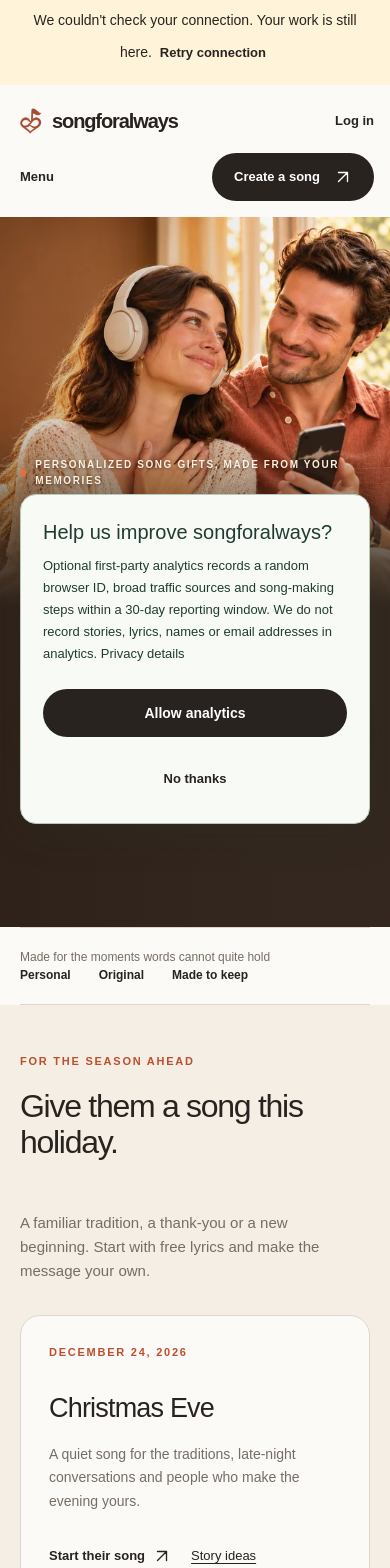
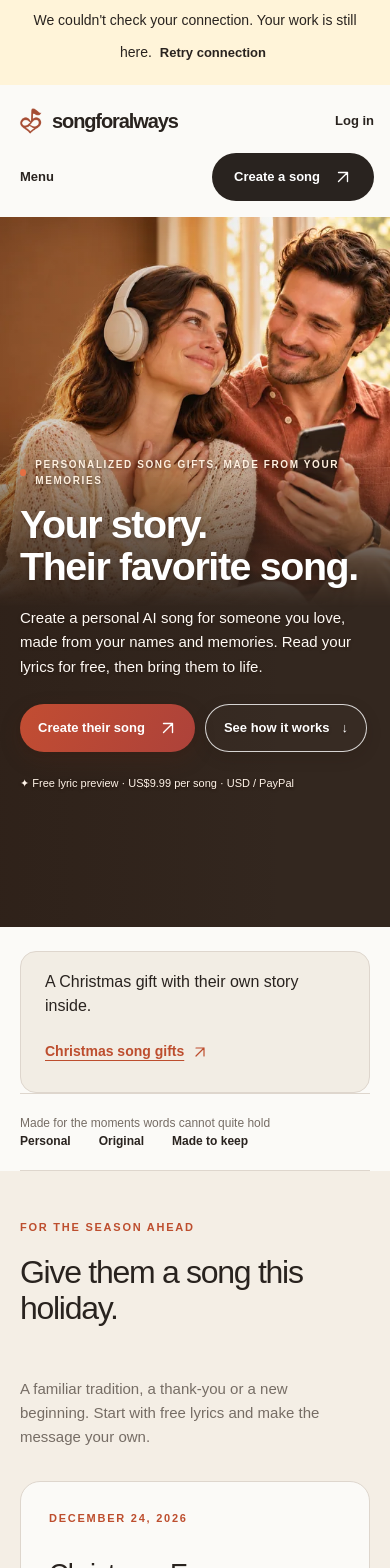
Before and after one commit to victorview888/songgift, a Next.js app: page / in a window 390 px wide. Shown: the top 1568 px of the page. Built offline with nearby package versions, Linux system fonts and the light colour scheme; no server answers.

Commit message:
Improve mobile consent and occasion song discovery (#27)

```diff
--- a/scripts/test-seo-runtime.mjs
+++ b/scripts/test-seo-runtime.mjs
@@ -186,9 +186,11 @@ try {
   }, await (await get('/sitemap.xml')).text());
   for (const path of ['/pricing', '/policies/terms', '/guides/review-lyrics-before-music', '/guides/give-a-personal-song-gift'])
     assert.equal(updatedMap[path], '2026-11-16', path + ': fixed content update date');
-  for (const path of ['/', '/help']) assert.equal(updatedMap[path], '2026-11-23', path + ': fixed date for the FAQ expansion');
-  for (const path of ['/create', '/occasions', ...publicPaths.filter(path => path.startsWith('/occasions/'))])
+  assert.equal(updatedMap['/help'], '2026-11-23', '/help: fixed date for the FAQ expansion');
+  for (const path of ['/create', '/occasions'])
     assert.equal(updatedMap[path], '2026-11-23', path + ': fixed date for the image-credit cleanup');
+  for (const path of ['/', ...publicPaths.filter(path => path.startsWith('/occasions/'))])
+    assert.equal(updatedMap[path], '2026-11-24', path + ': fixed date for the search landing improvements');
   passed('Sitemap reports stable dates for actual public content edits');
   console.log(`SEO runtime: ${checks} checks passed against ${base.origin}; public price US$${expectedPrice}.`);
   await context.close();
--- a/src/app/experience.css
+++ b/src/app/experience.css
@@ -267,33 +267,34 @@ h1, h2, h3 { overflow-wrap: anywhere; }
 }
 
 .usage-consent {
-  position: fixed;
-  z-index: 100;
-  bottom: 20px;
-  left: 20px;
-  right: 20px;
-  max-width: 880px;
-  margin: auto;
+  display: grid;
+  grid-template-columns: minmax(0, 1fr) auto;
+  align-items: center;
+  gap: 20px;
+  width: min(1080px, calc(100% - 40px));
+  margin: 32px auto;
   padding: 22px;
   background: #f8faf5;
   border: 1px solid #b9c8b8;
   border-radius: 16px;
   box-shadow: 0 10px 40px #203c3220;
   color: #203c32;
-  max-height: 75vh;
-  overflow: auto;
 }
+.usage-consent:focus-visible { outline: 2px solid var(--orange-dark); outline-offset: 4px; }
 .usage-consent h2 {
-  font-size: 20px;
+  font-size: 18px;
   margin: 0 0 8px;
 }
 .usage-consent p {
   font-size: 13px;
   line-height: 1.7;
-  margin: 0 0 16px;
+  margin: 0;
 }
 .usage-consent .draft-actions {
   margin-bottom: 0;
+}
+@media (max-width: 760px) {
+  .usage-consent { grid-template-columns: minmax(0, 1fr); gap: 16px; padding: 20px; }
 }
 
 .guide-hub {
@@ -378,7 +379,7 @@ h1, h2, h3 { overflow-wrap: anywhere; }
 .guide-example-lines { display: grid; gap: 20px; }
 .guide-example-lines h3 { margin-bottom: 10px; font-size: 16px; }
 .guide-example-lines blockquote { margin: 0; padding-left: 16px; border-left: 3px solid var(--orange); line-height: 1.8; }
-.home-guides .guide-grid { grid-template-columns: repeat(2, minmax(0, 1fr)); }
+.home-guides .guide-grid { grid-template-columns: repeat(3, minmax(0, 1fr)); }
 .home-guides h3 { margin: 16px 0; font-size: 25px; line-height: 1.35; }
 .help-topics { display: flex; flex-wrap: wrap; gap: 12px 24px; margin: 24px 0; }
 .help-topics a { min-height: 32px; display: inline-flex; align-items: center; }
--- a/src/app/gifting.css
+++ b/src/app/gifting.css
@@ -13,6 +13,11 @@
 .gift-hero-secondary { display: inline-flex; align-items: center; justify-content: center; gap: 12px; min-height: 48px; padding: 10px 22px; border: 1px solid #ffffffcc; border-radius: 999px; color: white; font-size: 14px; font-weight: 700; background: #ffffff05; box-shadow: 0 5px 16px #22110926; text-shadow: 0 1px 3px #22110966; }
 .gift-hero-secondary:hover { background: #ffffff1a; }
 .gift-hero-note { max-width: 540px; margin: 22px 0 0; color: #fff4e9; font-size: 12px; line-height: 1.8; text-shadow: 0 1px 3px #221109b3; }
+.home-season-entry { display: flex; justify-content: space-between; align-items: center; flex-wrap: wrap; gap: 12px 24px; width: min(1240px, calc(100% - 40px)); margin: 24px auto 0; padding: 18px 24px; border: 1px solid var(--line); border-radius: 16px; background: var(--cream); }
+.home-season-entry p { margin: 0; font-size: 16px; }
+.home-season-entry > div { display: flex; align-items: center; flex-wrap: wrap; gap: 8px 24px; }
+.home-season-entry a { display: inline-flex; align-items: center; gap: 8px; min-height: 44px; color: var(--orange-dark); font-size: 14px; font-weight: 600; text-decoration: underline; text-underline-offset: 4px; }
+.home-season-entry a svg { width: 16px; }
 .gift-centered-heading { display: block; text-align: center; }
 .gift-centered-heading h2, .gift-centered-heading > p { margin-left: auto; margin-right: auto; }
 .gift-centered-heading > p { max-width: 620px; margin-top: 18px; }
--- a/src/app/layout.tsx
+++ b/src/app/layout.tsx
@@ -28,7 +28,7 @@ export default function RootLayout({
 }: Readonly<{ children: React.ReactNode }>) {
   return (
     <html lang="en" data-scroll-behavior="smooth">
-      <body><AccountProvider>{children}</AccountProvider><LegalFooter /><UsageConsent campaigns={campaignAllowlist(process.env.SONGGIFT_ANALYTICS_CAMPAIGNS || "")} /></body>
+      <body><AccountProvider>{children}</AccountProvider><UsageConsent campaigns={campaignAllowlist(process.env.SONGGIFT_ANALYTICS_CAMPAIGNS || "")} /><LegalFooter /></body>
     </html>
   );
 }
--- a/src/app/occasions/[slug]/page.tsx
+++ b/src/app/occasions/[slug]/page.tsx
@@ -9,7 +9,13 @@ import { occasionCreateHref } from "@/lib/occasion-presets";
 import { absoluteUrl, publicPageMetadata } from "@/lib/seo";
 import { GiftingImage } from "@/components/gifting-image";
 import { sceneForOccasion } from "@/lib/gifting-imagery";
+import { SongSamples } from "@/components/song-samples";
+import { publicSongSamples } from "@/lib/song-samples";
+import { publicSongPriceUsd } from "@/lib/pricing";
+import { audioPreviewEnabled } from "@/lib/preview-policy";
 import "../occasions.css";
+
+export const dynamic = "force-dynamic";
 
 type Props = { params: Promise<{ slug: string }> };
 
@@ -29,6 +35,9 @@ export default async function OccasionPage({ params }: Props) {
   const occasion = getOccasion(slug);
   if (!occasion) notFound();
   const createHref = occasionCreateHref(slug);
+  const publicSamples = await publicSongSamples();
+  const samples = publicSamples.filter(sample => sample.occasion.trim().toLowerCase() === occasion.name.toLowerCase());
+  const hasPreview = audioPreviewEnabled();
 
   return (
     <main className="occasion-page">
@@ -50,11 +59,20 @@ export default async function OccasionPage({ params }: Props) {
             <p className="section-kicker">A song for the occasion</p>
             <h1>{occasion.heading}</h1>
             <p>{occasion.introduction}</p>
-            <Link className="primary-button" href={createHref}>Create your {occasion.name.toLowerCase()} song <ArrowIcon /></Link>
-            <div className="occasion-action-links"><Link href="/pricing">See pricing and what is included</Link><Link href="/help">How song delivery works</Link></div>
+            <Link className="primary-button" href={createHref}>Create your {occasion.name} song <ArrowIcon /></Link>
+            <div className="occasion-action-links">{publicSamples.length > 0 && <a href={samples.length ? "#samples" : "/#samples"}>Hear a song sample</a>}<Link href="/pricing">See what is included</Link></div>
+            <p className="occasion-offer">Free lyric draft · US${publicSongPriceUsd()} per song · One-time payment</p>
+            {hasPreview && <p className="occasion-preview-note">One free audio creation per verified account, with up to 60 seconds to listen. Availability limits apply.</p>}
           </div>
           <figure className="occasion-scene"><GiftingImage scene={sceneForOccasion(slug)} sizes="(max-width: 800px) calc(100vw - 40px), 550px" priority /></figure>
         </section>
+
+        {samples.length > 0 && <SongSamples
+          samples={samples}
+          heading={`Hear a ${occasion.name} song gift.`}
+          introduction="Listen to a public example, then bring the memories you want in yours. Review and edit your own lyrics for free before starting the music."
+          createHref={createHref}
+        />}
 
         <section className="occasion-guide" aria-labelledby="occasion-guide-heading">
           <div className="occasion-section-heading"><p className="section-kicker">Make it personal</p><h2 id="occasion-guide-heading">What to include in your {occasion.name.toLowerCase()} song</h2><p>You do not need a script. Start with a few real details and write as you would to someone you love.</p></div>
--- a/src/app/page.tsx
+++ b/src/app/page.tsx
@@ -4,7 +4,7 @@ import { HomeMenu } from "@/components/home-menu";
 import { SongSamples } from "@/components/song-samples";
 import { publicSongSamples } from "@/lib/song-samples";
 import { HolidaySongs } from "@/components/holiday-songs";
-import { holidayOccasions } from "@/lib/holidays";
+import { featuredHolidays, holidayOccasions } from "@/lib/holidays";
 import { audioPreviewEnabled } from "@/lib/preview-policy";
 import { SongPrice } from "@/components/song-price";
 import { publicSongPriceUsd } from "@/lib/pricing";
@@ -43,6 +43,7 @@ const occasions = [
 export default async function Home() {
   const samples = await publicSongSamples();
   const hasPreview = audioPreviewEnabled();
+  const christmas = featuredHolidays().find(holiday => holiday.slug === "christmas");
   const faqGroups = songFaqGroups({ price: publicSongPriceUsd(), hasPreview }).map(group => ({ ...group, items: group.items.filter(item => item.home !== false) }));
   return (
     <main>
@@ -64,7 +65,7 @@ export default async function Home() {
           <p className="eyebrow"><span className="eyebrow-dot" />Personalized song gifts, made from your memories</p>
           <h1>Your story.<br />Their favorite song.</h1>
           <p className="gift-hero-description">
-            Turn the names, memories and little moments only you know into a personal AI song. {hasPreview ? "Read your lyrics, try one free audio preview, then unlock the full song." : "Read your lyrics for free, then bring them to life."}
+            Create a personal AI song for someone you love, made from your names and memories. {hasPreview ? "Read your lyrics, try one free audio preview, then unlock the full song." : "Read your lyrics for free, then bring them to life."}
           </p>
           <div className="gift-hero-actions">
             <Link className="primary-button" href="/create">Create their song <ArrowIcon /></Link>
@@ -73,6 +74,11 @@ export default async function Home() {
           <p className="gift-hero-note"><span aria-hidden="true">✦</span> {hasPreview ? "One free 60-second preview per verified account" : "Free lyric preview"} · US${publicSongPriceUsd()} per song · USD / PayPal</p>
         </div>
       </section>
+
+      {christmas && <aside className="home-season-entry" aria-label="Christmas song gifts">
+        <p>A Christmas gift with their own story inside.</p>
+        <div><Link href="/occasions/christmas">Christmas song gifts <ArrowIcon /></Link>{samples.some(sample => sample.occasion.trim().toLowerCase() === "christmas") && <Link href="/occasions/christmas#samples">Hear a Christmas sample</Link>}</div>
+      </aside>}
 
       <div className="trust-strip">
         <span>Made for the moments words cannot quite hold</span>
@@ -113,6 +119,7 @@ export default async function Home() {
             </Link>
           ))}
         </div>
+        <p className="occasion-season-links"><Link href="/occasions">Explore all song gift occasions →</Link></p>
         <p className="occasion-season-links">Planning a holiday gift? {holidayOccasions.map((holiday, index) => <span key={holiday.slug}>{index > 0 && " · "}<Link href={`/occasions/${holiday.slug}`}>{holiday.name} songs</Link></span>)}</p>
       </section>
 
@@ -121,9 +128,11 @@ export default async function Home() {
       <section className="section home-guides" aria-labelledby="home-guides-heading">
         <div className="section-heading"><div><p className="section-kicker">Before you press play</p><h2 id="home-guides-heading">Make the words yours. Make the gift feel right.</h2></div><p>A few practical checks help your story become a song you can give with confidence.</p></div>
         <div className="guide-grid">
+          <article><p className="section-kicker">Find your story</p><h3><Link href="/guides/turn-memories-into-a-song">Turn one memory into a personal song</Link></h3><p>Start with a real moment, choose who the song is for and turn a few specific details into a story you can build on.</p><Link className="text-link" href="/guides/turn-memories-into-a-song">Find a story to start with →</Link></article>
           <article><p className="section-kicker">Check the words</p><h3><Link href="/guides/review-lyrics-before-music">Review names, memories and the chorus</Link></h3><p>See a fictional before-and-after edit, save the approved version and understand what a free audio preview lets you check.</p><Link className="text-link" href="/guides/review-lyrics-before-music">Read the lyric checklist →</Link></article>
           <article><p className="section-kicker">Give the song</p><h3><Link href="/guides/give-a-personal-song-gift">Plan a listening moment they will enjoy</Link></h3><p>Create and test a private gift link, add a short greeting and keep a downloaded copy ready for the occasion.</p><Link className="text-link" href="/guides/give-a-personal-song-gift">Read the sharing guide →</Link></article>
         </div>
+        <p className="occasion-season-links"><Link href="/guides">Explore the song gift guides →</Link></p>
       </section>
 
       <section className="section faq-section home-faq" id="faq" aria-labelledby="faq-heading">
--- a/src/components/usage-consent.tsx
+++ b/src/components/usage-consent.tsx
@@ -1,6 +1,6 @@
 "use client";
 import Link from "next/link";
-import { useEffect, useState, useSyncExternalStore } from "react";
+import { useEffect, useRef, useState, useSyncExternalStore } from "react";
 import { usePathname } from "next/navigation";
 import {
   getChoice,
@@ -26,6 +26,7 @@ export function UsageConsent({ campaigns }: { campaigns: string[] }) {
   const [open, setOpen] = useState(false),
     [error, setError] = useState(""),
     [pending, setPending] = useState(false);
+  const panel = useRef<HTMLElement>(null);
   useEffect(() => {
     if (choice === "allow" && usagePage(path)) {
       refreshContext(campaigns);
@@ -37,6 +38,12 @@ export function UsageConsent({ campaigns }: { campaigns: string[] }) {
     window.addEventListener("songgift:preferences", show);
     return () => window.removeEventListener("songgift:preferences", show);
   }, []);
+  useEffect(() => {
+    if (open) {
+      panel.current?.scrollIntoView({ block: "center" });
+      panel.current?.focus({ preventScroll: true });
+    }
+  }, [open]);
   async function choose(allow: boolean) {
     setPending(true);
     setError("");
@@ -56,7 +63,7 @@ export function UsageConsent({ campaigns }: { campaigns: string[] }) {
   if (path.startsWith("/admin") || path.startsWith("/gift/")) return null;
   if (!open && (choice !== "" || !usagePage(path))) return null;
   return (
-    <section className="usage-consent" aria-label="Optional usage analytics">
+    <section ref={panel} className="usage-consent" aria-label="Optional usage analytics" tabIndex={-1}>
       <div>
         <h2>Help us improve songforalways?</h2>
         <p>
--- a/src/lib/content-dates.ts
+++ b/src/lib/content-dates.ts
@@ -4,13 +4,13 @@ import { occasionSlugs } from "./occasions";
 // Editorial dates, changed only when the visible content/flow changes.
 // Never use request/build time to make unchanged pages appear freshly edited.
 const modified = new Map<string, string>([
-  ["/", "2026-11-23"],
+  ["/", "2026-11-24"],
   ["/guides", "2026-11-16"],
   ["/create", "2026-11-23"],
   ["/pricing", "2026-11-16"],
   ["/help", "2026-11-23"],
   ["/occasions", "2026-11-23"],
-  ...occasionSlugs.map(slug => [`/occasions/${slug}`, "2026-11-23"] as [string, string]),
+  ...occasionSlugs.map(slug => [`/occasions/${slug}`, "2026-11-24"] as [string, string]),
   ["/policies/terms", "2026-11-16"],
   ["/policies/privacy", "2026-11-16"],
   ...guides.map(guide => [`/guides/${guide.slug}`, guide.updatedOn || guide.publishedOn] as [string, string]),
```
Also changed, not shown: src/app/occasions/occasions.css (+10 -0 lines), src/components/song-samples.tsx (+61 -2 lines).
